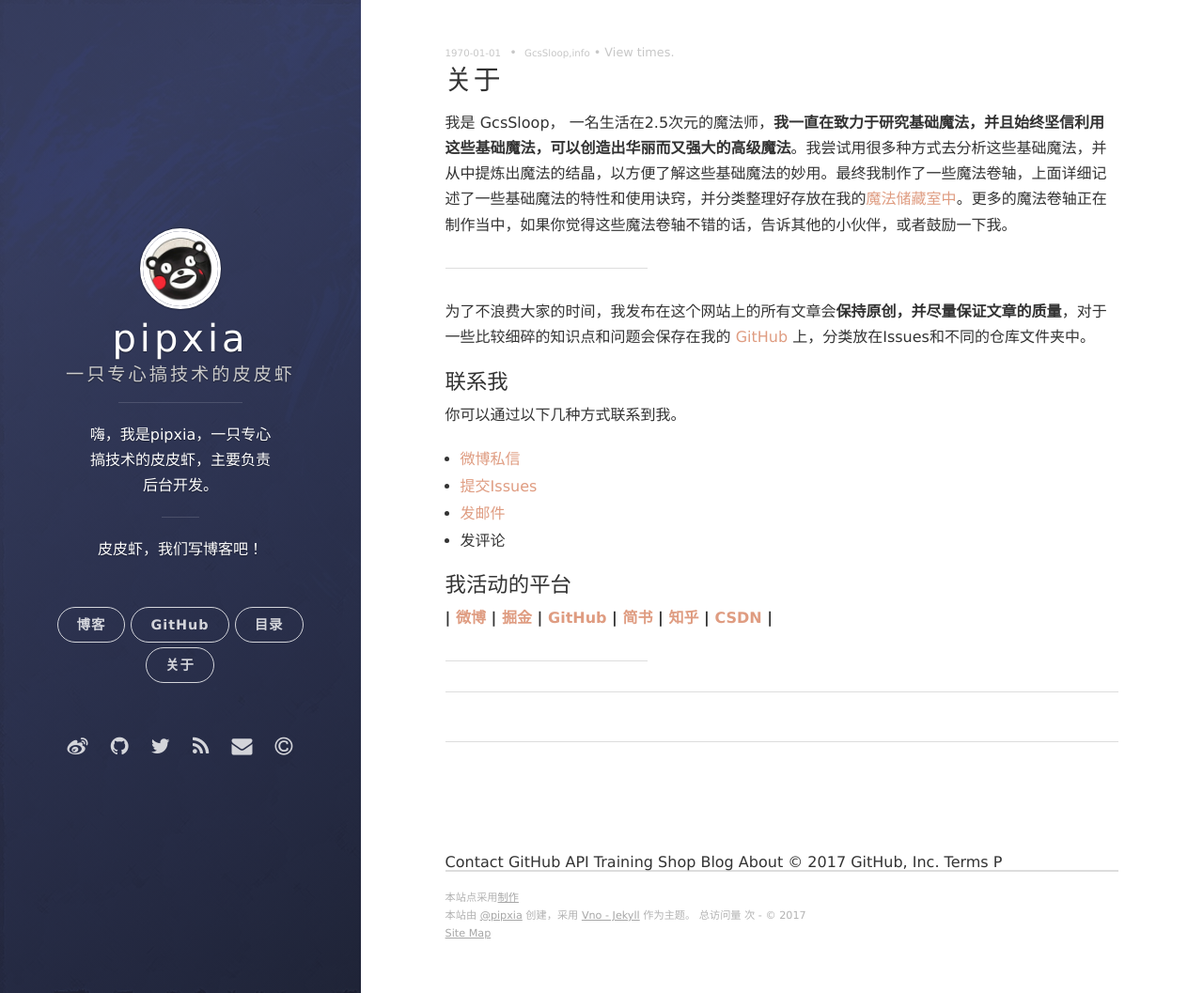
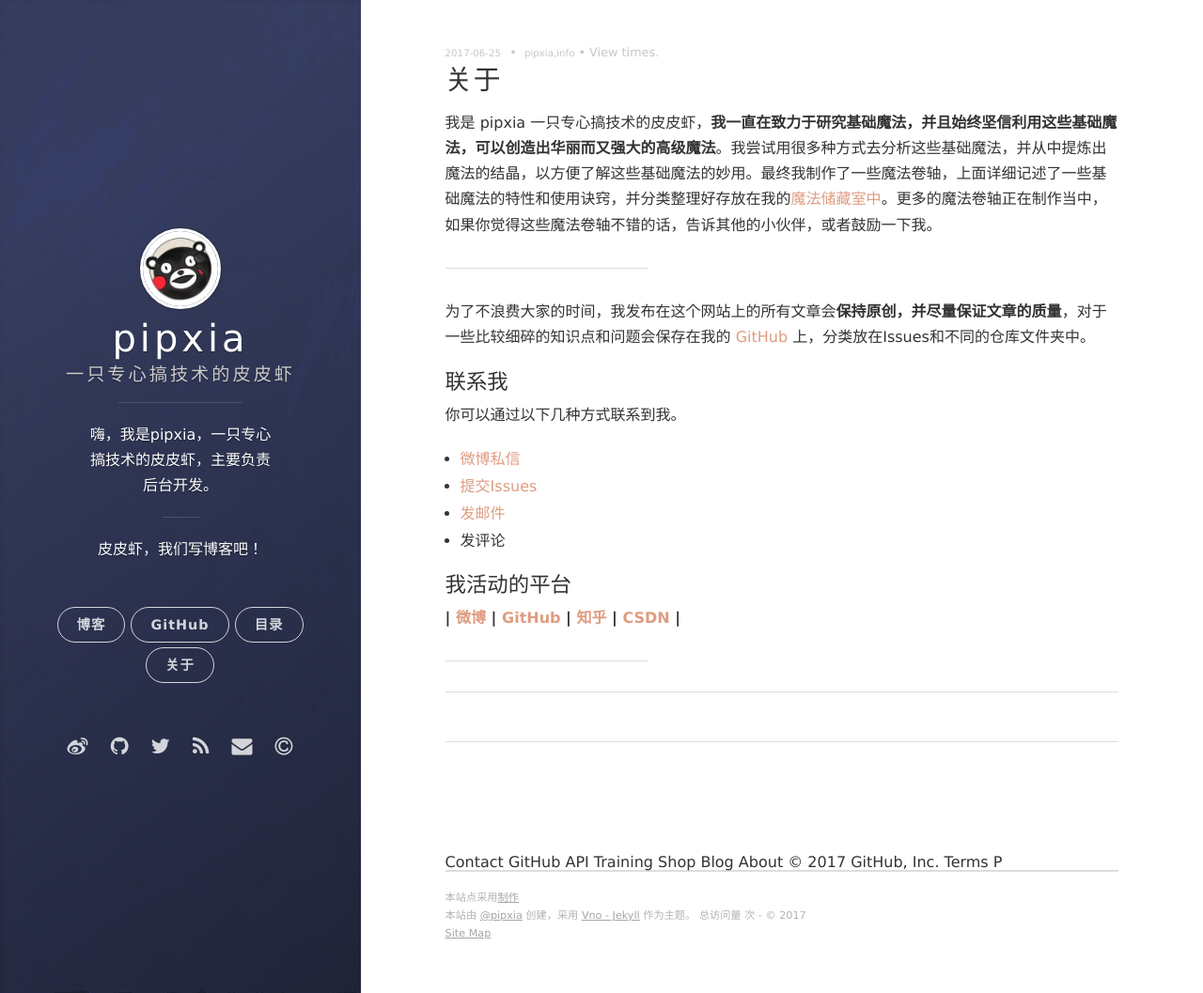
Before and after one commit to Lunaleeguo/wangxin1248.github.io, a Jekyll site: the page built from _posts/2017-06-25-about.md, in a window 1280 px wide and 1057 px high. Shown: the whole window at 94% size. Built offline with Jekyll 4.4.1, drawn with Linux system fonts in a browser that asks for light colours; nearby versions of some CDN libraries; comment, search, counter and statistics services are not loaded; part of the change alters nothing that is shown.

Commit message:
更新简介

```diff
--- a/_config.yml
+++ b/_config.yml
@@ -44,7 +44,7 @@ comment:
     # duoshuo:
 # Social
 social:
-    weibo: wangxin1248
+    weibo: icarus_wang
     github: wangxin1248
     twitter: wangxin1248
     rss: /feed.xml
--- a/_posts/1970-01-01-about.md
+++ /dev/null
@@ -1,37 +0,0 @@
----
-layout: post
-category: Info
-title: 关于
-tags: GcsSloop, info
-keywords: GcsSloop, gcssloop
-excerpt: 我是 GcsSloop， 一名生活在2.5次元的魔法师，平时研究一下魔法，做一些魔法卷轴，也会把一些研究成果贡献出来，以帮助新入门的魔法师更快速的成长为高级魔法师。点击此处查看我公布的魔法研究成果。
-redirect_from:
-  - /1970/01/about/
----
-
-我是 GcsSloop， 一名生活在2.5次元的魔法师，**我一直在致力于研究基础魔法，并且始终坚信利用这些基础魔法，可以创造出华丽而又强大的高级魔法**。我尝试用很多种方式去分析这些基础魔法，并从中提炼出魔法的结晶，以方便了解这些基础魔法的妙用。最终我制作了一些魔法卷轴，上面详细记述了一些基础魔法的特性和使用诀窍，并分类整理好存放在我的[魔法储藏室中](http://www.gcssloop.com/#blog)。更多的魔法卷轴正在制作当中，如果你觉得这些魔法卷轴不错的话，告诉其他的小伙伴，或者鼓励一下我。
-
-******
-
-为了不浪费大家的时间，我发布在这个网站上的所有文章会**保持原创，并尽量保证文章的质量**，对于一些比较细碎的知识点和问题会保存在我的 [GitHub](https://github.com/GcsSloop) 上，分类放在Issues和不同的仓库文件夹中。
-
-### 联系我
-
-你可以通过以下几种方式联系到我。
-
-* [微博私信](http://weibo.com/GcsSloop)
-* [提交Issues](https://github.com/GcsSloop/AndroidNote/issues)
-* [发邮件](mailto:GcsSloop@gmail.com)
-* 发评论
-
-### 我活动的平台
-
-<strong>
-| [微博](http://weibo.com/GcsSloop)
-| [掘金](http://gold.xitu.io/#/user/56dd579a75c4cd4365aca918)
-| [GitHub](https://github.com/GcsSloop)
-| [简书](http://www.jianshu.com/users/bc2fa21dbd1e/latest_articles)
-| [知乎](https://www.zhihu.com/people/GcsSloop)
-| [CSDN](http://blog.csdn.net/u013831257?viewmode=list)
-|
-</strong>
--- /dev/null
+++ b/_posts/2017-06-25-about.md
@@ -0,0 +1,35 @@
+---
+layout: post
+category: Info
+title: 关于
+tags: pipxia, info
+keywords: pipxia, wangxin1248
+excerpt: 我是 pipxia 一只专心搞技术的皮皮虾，平时研究一下魔法，做一些魔法卷轴，也会把一些研究成果贡献出来，以帮助新入门的魔法师更快速的成长为高级魔法师。点击此处查看我公布的魔法研究成果。
+redirect_from:
+  - /2017/06/about/
+---
+
+我是 pipxia 一只专心搞技术的皮皮虾，**我一直在致力于研究基础魔法，并且始终坚信利用这些基础魔法，可以创造出华丽而又强大的高级魔法**。我尝试用很多种方式去分析这些基础魔法，并从中提炼出魔法的结晶，以方便了解这些基础魔法的妙用。最终我制作了一些魔法卷轴，上面详细记述了一些基础魔法的特性和使用诀窍，并分类整理好存放在我的[魔法储藏室中](http://www.pipxia.com/#blog)。更多的魔法卷轴正在制作当中，如果你觉得这些魔法卷轴不错的话，告诉其他的小伙伴，或者鼓励一下我。
+
+******
+
+为了不浪费大家的时间，我发布在这个网站上的所有文章会**保持原创，并尽量保证文章的质量**，对于一些比较细碎的知识点和问题会保存在我的 [GitHub](https://github.com/GcsSloop) 上，分类放在Issues和不同的仓库文件夹中。
+
+### 联系我
+
+你可以通过以下几种方式联系到我。
+
+* [微博私信](http://weibo.com/icarus_wang)
+* [提交Issues](https://github.com/wangxin1248/AndroidNote/issues)
+* [发邮件](mailto:wangxin1248@gmail.com)
+* 发评论
+
+### 我活动的平台
+
+<strong>
+| [微博](http://weibo.com/icarus_wang)
+| [GitHub](https://github.com/wangxin1248)
+| [知乎](https://www.zhihu.com/wang-xin-50-78-59)
+| [CSDN](http://blog.csdn.net/icarus_wang?viewmode=list)
+|
+</strong>
```
